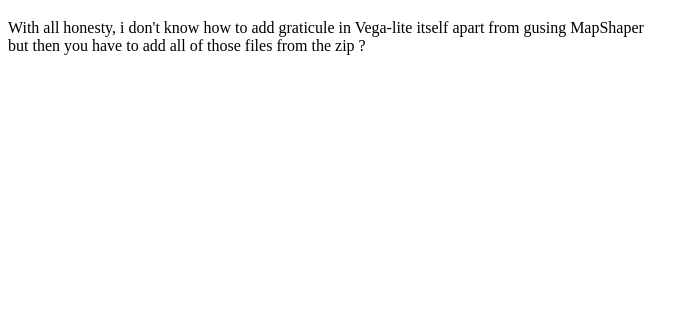
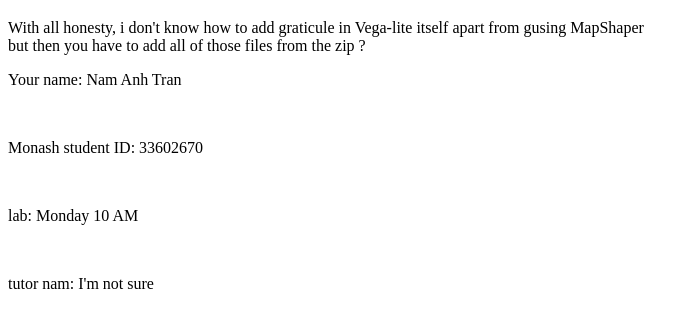
Before and after one commit to NamAnhTrann/hw9, a plain HTML site: page index.html in a window 1280 px wide. Shown: the part 61-388 px from the top of the page, without its empty margins (0-699 px from the left). Drawn offline with Linux system fonts and the light colour scheme; a script that the page names is missing.

Commit message:
Update index.html

```diff
--- a/index.html
+++ b/index.html
@@ -11,6 +11,11 @@
   <p>With all honesty, i don't know how to add graticule in Vega-lite itself apart from gusing MapShaper <br>
 but then you have to add all of those files from the zip ?</p>
 
+  <p>Your name: Nam Anh Tran</p> <br>
+  <p>Monash student ID: 33602670 </p> <br>
+  <p>lab: Monday 10 AM</p> <br>
+  <p> tutor nam: I'm not sure</p> <br>
+
   <!-- Chart container -->
   <div class="homework_map"></div>
 
```
